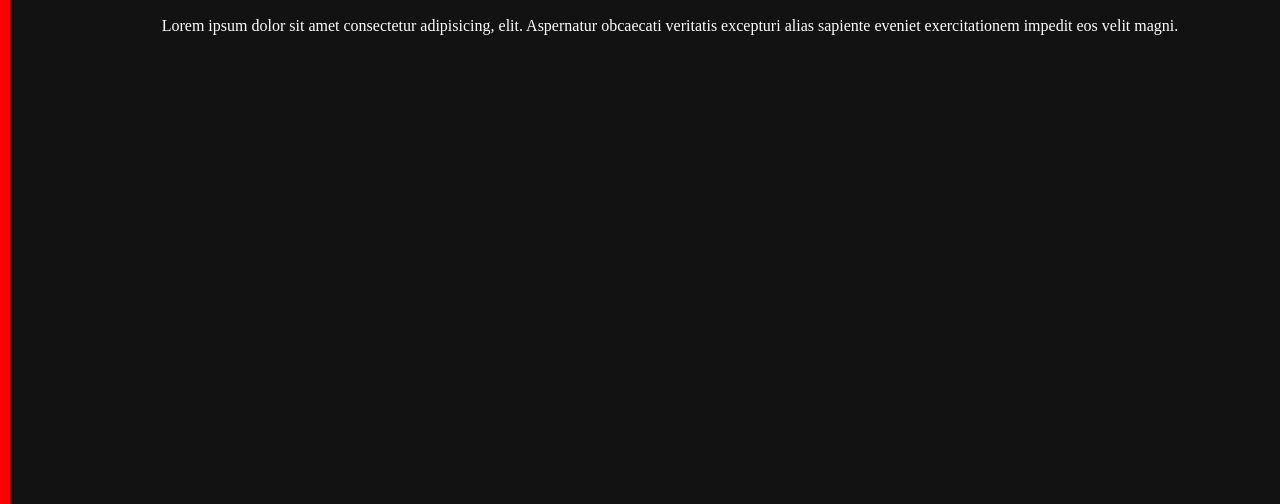
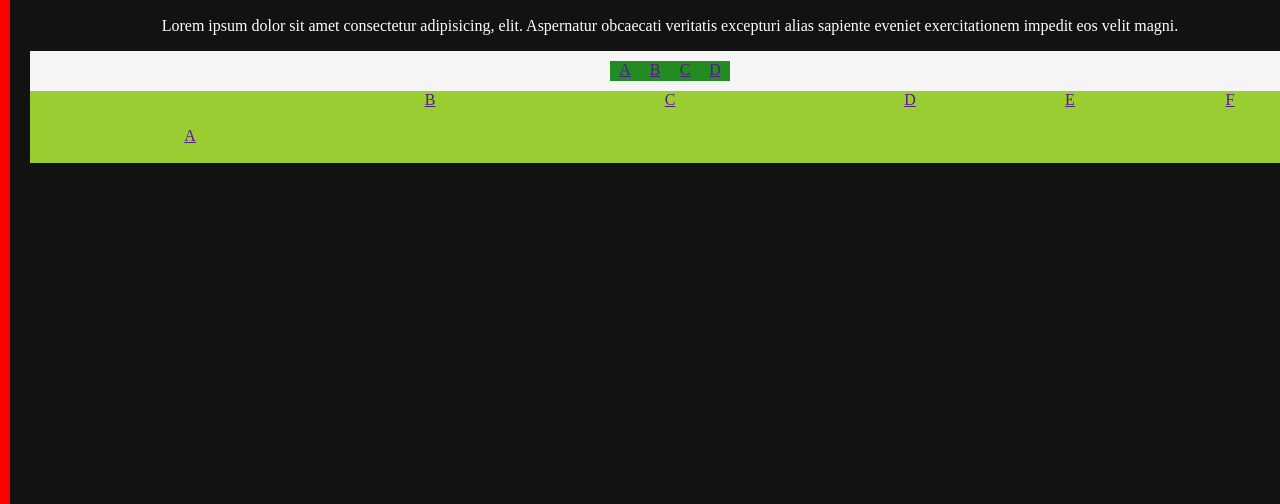
Before and after one commit to Lordsans-404/wc-webdev-fe, a plain HTML site: page index.html in a window 1280 px wide. Shown: the part 296-800 px from the top of the page. Drawn offline with Linux system fonts and the light colour scheme.

Commit message:
Menambahkan Flexbox dan Grid

```diff
--- a/index.html
+++ b/index.html
@@ -23,11 +23,19 @@
 					Lorem ipsum dolor sit amet consectetur adipisicing, elit. Aspernatur obcaecati veritatis excepturi alias sapiente eveniet exercitationem impedit eos velit magni.
 				</p>
 			</div>
-			<div id="social-box" class="box">
-				<a href="" class="grow-hover"><i class="fab fa-linkedin-in"></i></a>
-				<a href="" class="grow-hover"><i class="fab fa-instagram"></i></a>
-				<a href="" class="grow-hover"><i class="far fa-envelope"></i></a>
-				<a href="" class="grow-hover"><i class="fab fa-github"></i></a>
+			<div id="flex-box" class="box flex-container">
+				<a href="" class="flex-items">A</a>
+				<a href="" class="flex-items">B</a>
+				<a href="" class="flex-items">C</a>
+				<a href="" class="flex-items">D</a>
+			</div>
+			<div id="grid-box" class="box grid-container">
+				<a id="items-a" href="" class="grid-items">A</a>
+				<a id="items-b" href="" class="grid-items">B</a>
+				<a id="items-c" href="" class="grid-items">C</a>
+				<a id="items-d" href="" class="grid-items">D</a>
+				<a id="items-e" href="" class="grid-items">E</a>
+				<a id="items-f" href="" class="grid-items">F</a>
 			</div>
 		</div>
 	</section>
--- a/style.css
+++ b/style.css
@@ -18,11 +18,55 @@ h1 {
 	padding: 20px;
 }
 
+#first-section{
+	position: relative;
+}
+
+#profile-box{
+	position: sticky;
+	top: 0px;
+}
+
 #second-section{
 	background-color: red;
 }
+
+
+#flex-box{
+	display: flex;
+	background-color: whitesmoke;
+	justify-content: center;
+	height: 40px;
+	align-items: center;
+}
+
+.flex-items{
+	background-color: forestgreen;
+	width: 30px;
+	height: 20px;
+}
+
+#grid-box{
+	display: grid;
+	grid-template-columns: repeat(8, 1fr);
+	grid-template-rows: repeat(4, 1fr);
+	background-color: yellowgreen;
+}
+
+#items-a{
+	grid-area: 1 / 1 / 4 / 3;
+	place-self: end center;
+}
+#items-b{
+	grid-row: 1/5;
+}
+
+#items-c{
+	grid-column: 4 / 6;
+}
+
 /* Jika lebar layar kita kurang dari 600px */
-@media only screen and (max-width:600px){
+@media only screen (min-width: 400px) and (max-width:600px){
 	#second-section{
 		width: 100vw;
 	}
```
